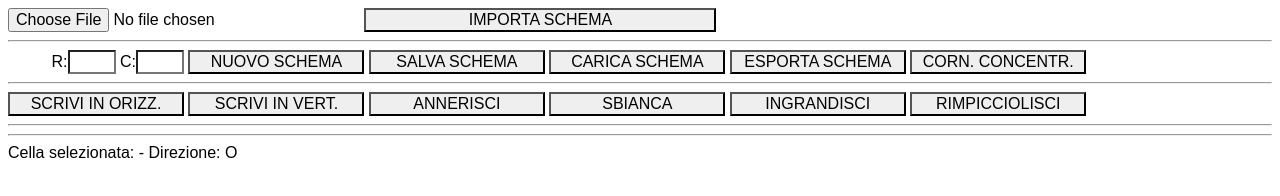
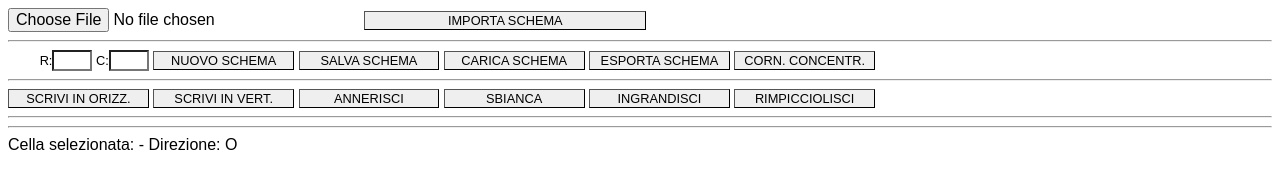
Before and after one commit to captainkirkoff/cwschematester, a plain HTML site: page src/index.html in a window 1280 px wide. Drawn offline with Linux system fonts and the light colour scheme.

Commit message:
Risistemati bottoni

```diff
--- a/src/index.html
+++ b/src/index.html
@@ -52,6 +52,8 @@
             margin: 0;
             text-transform: uppercase;
             width: 11em;
+            border: 1px outset buttonborder;
+            font-size: 0.8em;
         }
         button.btn.big {
             width: 22em;
@@ -60,6 +62,7 @@
             display: inline-block;
             width: 11em;
             margin: 0;
+            font-size: 0.8em;
             text-align: right;
         }
         #rc input {
```
